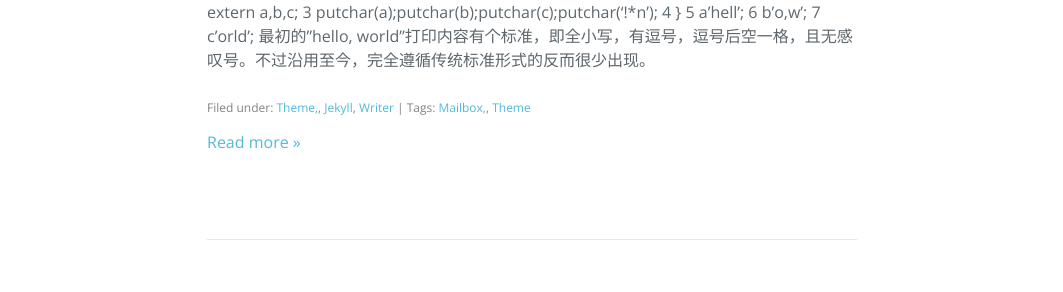
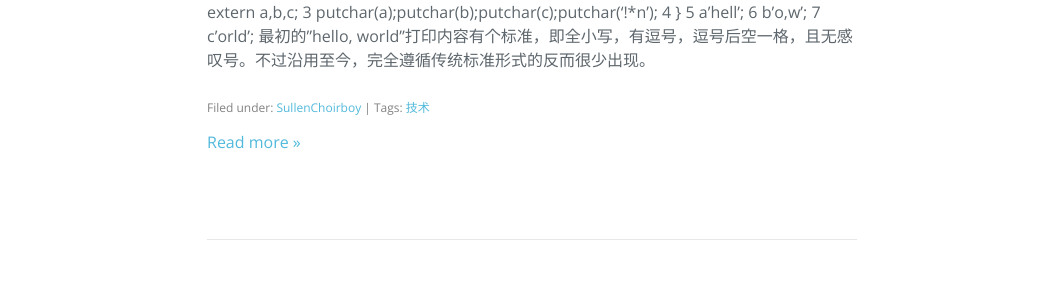
Before and after one commit to SullenChoirboy/SullenChoirboy.github.io, a Jekyll site: the page built from index.html, in a window 1280 px wide and 900 px high, scrolled down 1658 px. Shown: the part 397-689 px from the top of the window, without its empty margins (108-1171 px from the left). Built offline with Jekyll 4.4.1, drawn with Linux system fonts in a browser that asks for light colours; nearby versions of some CDN libraries; the list of posts is cut into pages by our own code.

Commit message:
Update Hello World

```diff
--- a/_posts/2016-12-28-Hello World.md
+++ b/_posts/2016-12-28-Hello World.md
@@ -2,8 +2,8 @@
 layout: post
 title: Hello World
 date: '2015-12-28 09:45'
-tags: 'Mailbox, Theme'
-categories: 'Theme, Jekyll Writer'
+tags: 技术
+categories: SullenChoirboy
 ---
 “Hello, world"程序是指在计算机屏幕上输出“Hello,world”这行字符串的计算机程序，“hello, world”的中文意思是“世界，你好”。
 这个例程在Brian Kernighan 和Dennis M. Ritchie合著的《The C Programme Language》使用而广泛流行。因为它的简洁，实用，并包含了一个该版本的C程序首次出现在1974年Brian Kernighan所撰写的《Programming in C: A Tutorial》
```
